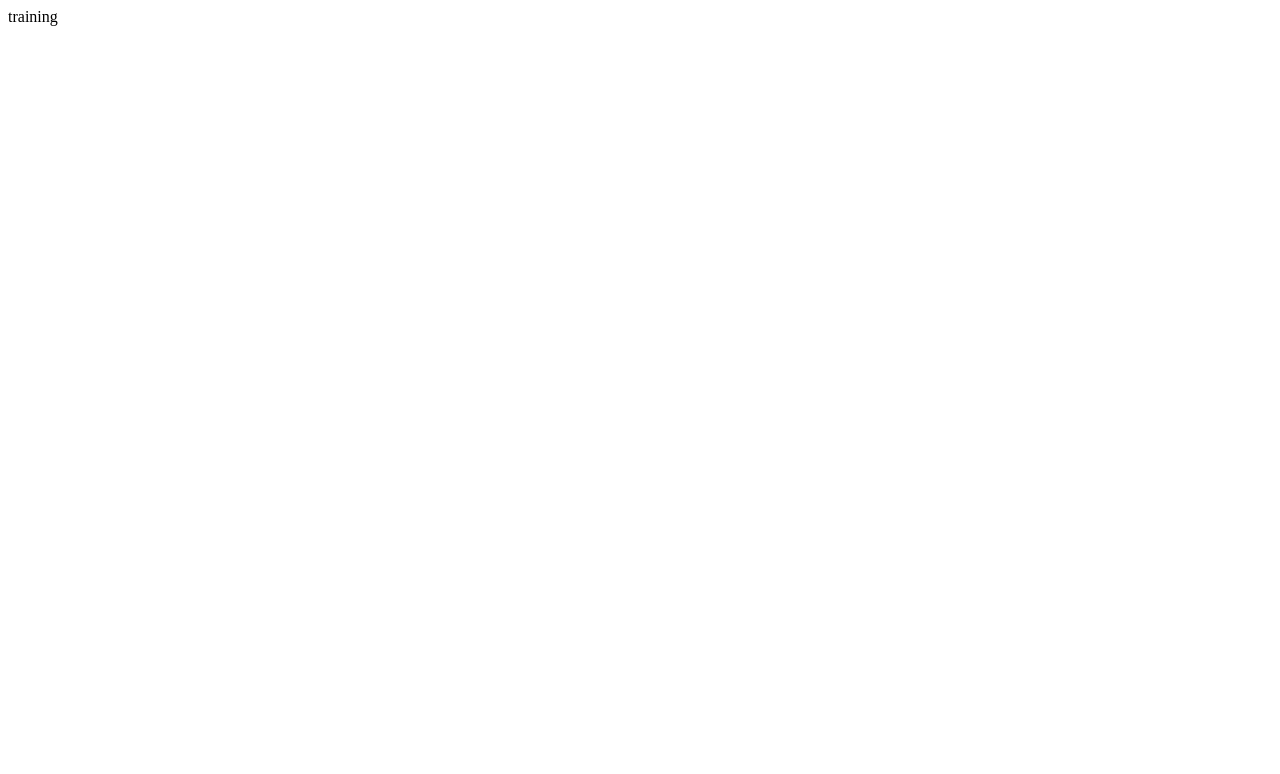
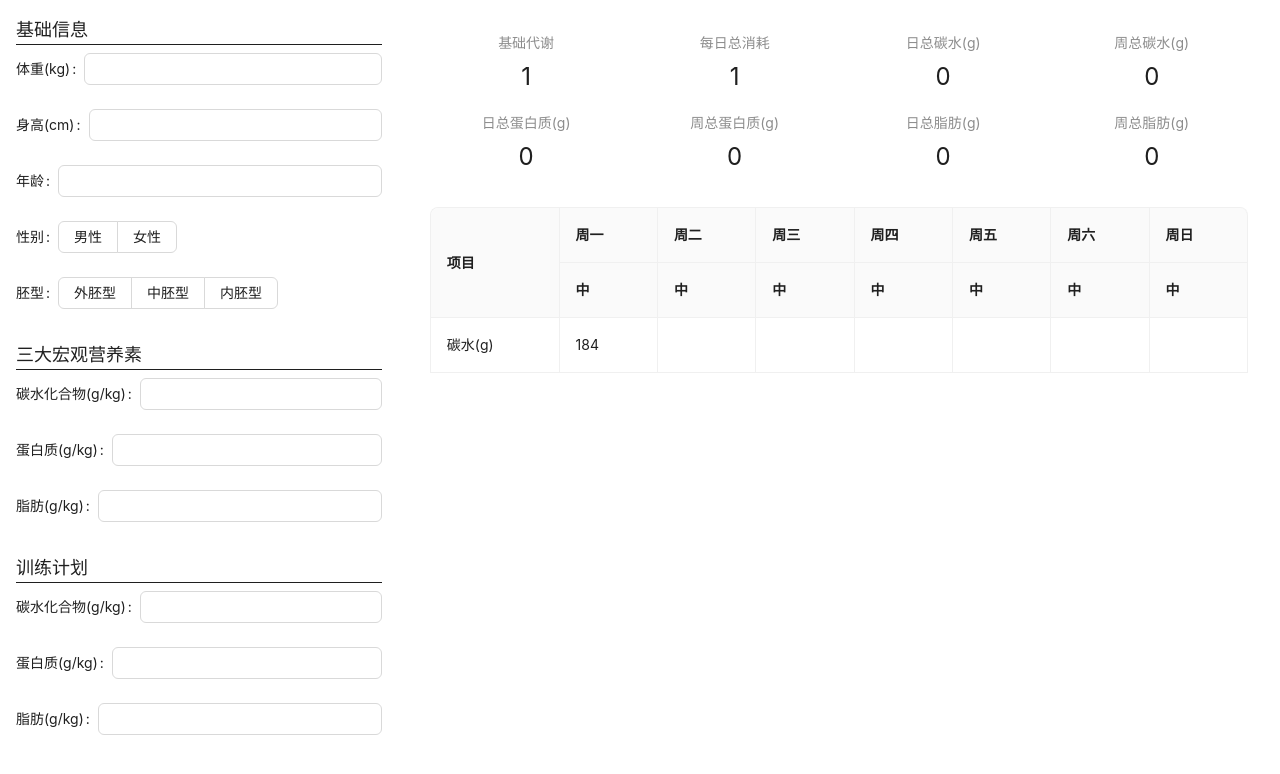
Before and after one commit to MarMomento/training-dev, a Next.js app: page / in a window 1280 px wide. Shown: the top 774 px of the page. Built offline with nearby package versions, Linux system fonts and the light colour scheme.

Commit message:
feat: 碳水循环计算

```diff
--- /dev/null
+++ b/app/global.css
@@ -0,0 +1,8 @@
+@import "tailwindcss";
+
+html,
+body,
+#app {
+  width: 100%;
+  height: 100%;
+}
--- a/app/page.tsx
+++ b/app/page.tsx
@@ -1,3 +1,278 @@
+"use client";
+
+import { Form, Input, Radio, Space, Statistic, Table } from "antd";
+
+import "./global.css";
+import { useEffect } from "react";
+
+enum Gender {
+  /** 男性 */
+  Male = "Male",
+  /** 女性 */
+  Female = "Female",
+}
+
+enum BodyType {
+  /** 外胚型 */
+  Ectomorph = "Ectomorph",
+  /** 中胚型 */
+  Mesomorph = "Mesomorph",
+  /** 内胚型 */
+  Endomorph = "Endomorph",
+}
+
 export default function Home() {
-  return <div>training</div>;
+  const [form] = Form.useForm();
+
+  const columns = [
+    {
+      title: "项目",
+      dataIndex: "title",
+      key: "title",
+    },
+    {
+      title: "周一",
+      children: [
+        {
+          title: "中",
+          dataIndex: "monday",
+          key: "monday",
+        },
+      ],
+    },
+    {
+      title: "周二",
+      children: [
+        {
+          title: "中",
+          dataIndex: "Tuesday",
+          key: "Tuesday",
+        },
+      ],
+    },
+    {
+      title: "周三",
+      children: [
+        {
+          title: "中",
+          dataIndex: "Wednesday",
+          key: "Wednesday",
+        },
+      ],
+    },
+    {
+      title: "周四",
+      children: [
+        {
+          title: "中",
+          dataIndex: "Thursday",
+          key: "Thursday",
+        },
+      ],
+    },
+    {
+      title: "周五",
+      children: [
+        {
+          title: "中",
+          dataIndex: "Friday",
+          key: "Friday",
+        },
+      ],
+    },
+    {
+      title: "周六",
+      children: [
+        {
+          title: "中",
+          dataIndex: "Saturday",
+          key: "Saturday",
+        },
+      ],
+    },
+    {
+      title: "周日",
+      children: [
+        {
+          title: "中",
+          dataIndex: "Sunday",
+          key: "Sunday",
+        },
+      ],
+    },
+  ];
+
+  const data = [
+    {
+      title: "碳水(g)",
+      monday: 184,
+    },
+  ];
+
+  const bodyType = Form.useWatch("bodyType", form);
+  const weight = Form.useWatch("weight", form);
+  const carbohydrates = Form.useWatch("carbohydrates", form);
+  const fat = Form.useWatch("fat", form);
+  const protein = Form.useWatch("protein", form);
+
+  useEffect(() => {
+    switch (bodyType) {
+      case BodyType.Ectomorph:
+        form.setFieldValue("carbohydrates", 3);
+        form.setFieldValue("fat", 1);
+        form.setFieldValue("protein", 1.2);
+        break;
+      case BodyType.Mesomorph:
+        break;
+      case BodyType.Endomorph:
+        form.setFieldValue("carbohydrates", 2);
+        form.setFieldValue("fat", 0.8);
+        form.setFieldValue("protein", 1.2);
+        break;
+      default:
+        break;
+    }
+  }, [bodyType, weight, form]);
+
+  return (
+    <div id="app">
+      <div className="flex columns-2">
+        <aside>
+          <Form
+            form={form}
+            initialValues={JSON.parse(
+              typeof window !== "undefined"
+                ? localStorage.getItem("bodyData") || "{}"
+                : "{}"
+            )}
+            onFieldsChange={() => {
+              const values = form.getFieldsValue();
+              if (typeof window !== "undefined") {
+                localStorage.setItem("bodyData", JSON.stringify(values));
+              }
+            }}
+          >
+            <Space direction="vertical" size="small">
+              <div className="px-4 pt-4">
+                <div className="font-mono text-lg mb-2 border-b-1 ">
+                  基础信息
+                </div>
+                <Form.Item colon label="体重(kg)" name="weight">
+                  <Input type="number" />
+                </Form.Item>
+                <Form.Item colon label="身高(cm)" name="height">
+                  <Input type="number" />
+                </Form.Item>
+                <Form.Item colon label="年龄" name="age">
+                  <Input type="number" />
+                </Form.Item>
+                <Form.Item colon label="性别" name="gender">
+                  <Radio.Group buttonStyle="solid">
+                    <Radio.Button value={Gender.Male}>男性</Radio.Button>
+                    <Radio.Button value={Gender.Female}>女性</Radio.Button>
+                  </Radio.Group>
+                </Form.Item>
+                <Form.Item colon label="胚型" name="bodyType">
+                  <Radio.Group buttonStyle="solid">
+                    <Radio.Button value={BodyType.Ectomorph}>
+                      外胚型
+                    </Radio.Button>
+                    <Radio.Button value={BodyType.Mesomorph}>
+                      中胚型
+                    </Radio.Button>
+                    <Radio.Button value={BodyType.Endomorph}>
+                      内胚型
+                    </Radio.Button>
+                  </Radio.Group>
+                </Form.Item>
+              </div>
+              <div className="px-4">
+                <div className="font-mono text-lg mb-2 border-b-1 ">
+                  三大宏观营养素
+                </div>
+                <Form.Item colon label="碳水化合物(g/kg)" name="carbohydrates">
+                  <Input type="number" />
+                </Form.Item>
+                <Form.Item colon label="蛋白质(g/kg)" name="protein">
+                  <Input type="number" />
+                </Form.Item>
+                <Form.Item colon label="脂肪(g/kg)" name="fat">
+                  <Input type="number" />
+                </Form.Item>
+              </div>
+              <div className="px-4">
+                <div className="font-mono text-lg mb-2 border-b-1 ">
+                  训练计划
+                </div>
+                <Form.Item colon label="碳水化合物(g/kg)" name="carbohydrates">
+                  <Input type="number" />
+                </Form.Item>
+                <Form.Item colon label="蛋白质(g/kg)" name="protein">
+                  <Input type="number" />
+                </Form.Item>
+                <Form.Item colon label="脂肪(g/kg)" name="fat">
+                  <Input type="number" />
+                </Form.Item>
+              </div>
+            </Space>
+          </Form>
+        </aside>
+        <main className="flex-1 p-8">
+          <div className="grid grid-cols-4 gap-4 mb-8">
+            {[
+              {
+                title: "基础代谢",
+                value: 1,
+              },
+              {
+                title: "每日总消耗",
+                value: 1,
+              },
+              {
+                title: "日总碳水(g)",
+                value: carbohydrates * weight || 0,
+              },
+              {
+                title: "周总碳水(g)",
+                value: carbohydrates * weight * 7 || 0,
+              },
+              {
+                title: "日总蛋白质(g)",
+                value: protein * weight || 0,
+              },
+              {
+                title: "周总蛋白质(g)",
+                value: protein * weight * 7 || 0,
+              },
+              {
+                title: "日总脂肪(g)",
+                value: fat * weight || 0,
+              },
+              {
+                title: "周总脂肪(g)",
+                value: fat * weight * 7 || 0,
+              },
+            ].map((item) => (
+              <div key={item.title} className="flex flex-col items-center">
+                <Statistic
+                  title={item.title}
+                  value={item.value}
+                  precision={0}
+                  style={{ textAlign: "center" }}
+                />
+              </div>
+            ))}
+          </div>
+          <div>
+            <Table
+              columns={columns}
+              dataSource={data}
+              bordered
+              pagination={false}
+            />
+          </div>
+        </main>
+      </div>
+    </div>
+  );
 }
```
Also changed, not shown: package.json (+7 -6 lines), tsconfig.json (+18 -4 lines), 5 other files (tests, documents, lock files or other folders).
